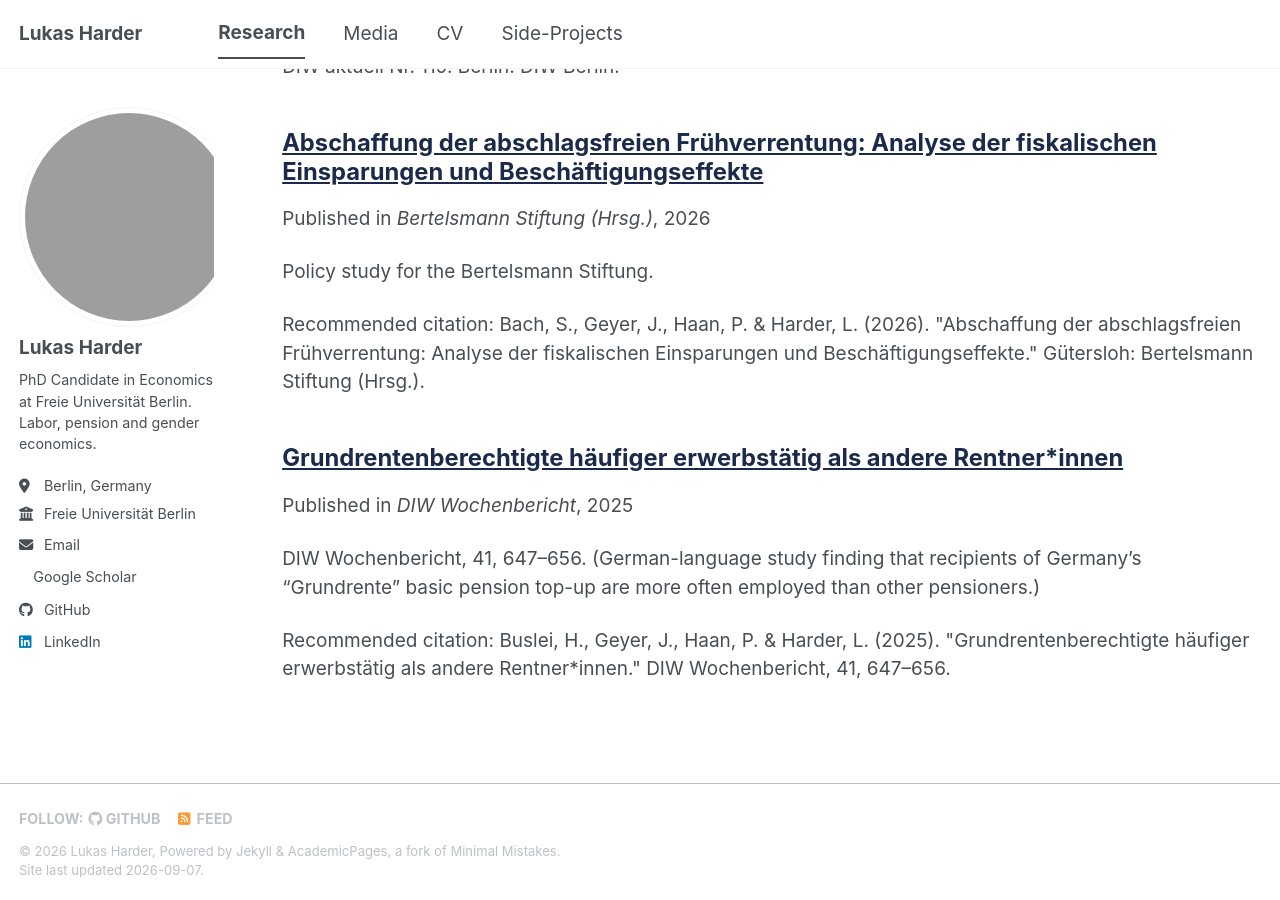
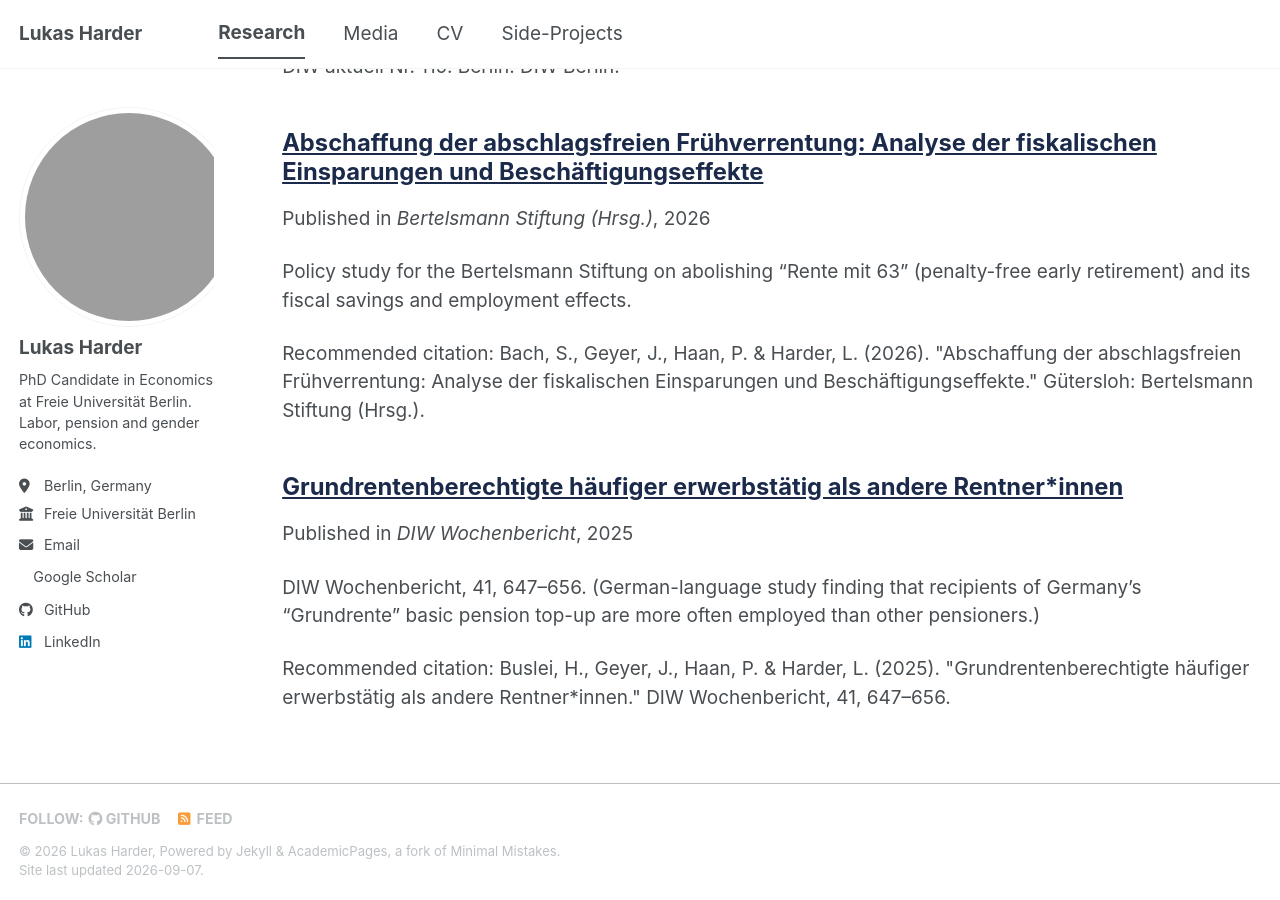
Before and after one commit to lukasharder/lukasharder.github.io, a Jekyll site: the page built from _pages/publications.html, in a window 1280 px wide and 900 px high, scrolled down 1466 px. Built offline with Jekyll 4.4.1, drawn with Linux system fonts in a browser that asks for light colours; a style sheet for code colours, icons or effects is not loaded.

Commit message:
Revise excerpt for clarity on early retirement analysis
Updated excerpt to provide more detail on the policy study's focus.

```diff
--- a/_publications/2026-abschaffung-fruehverrentung.md
+++ b/_publications/2026-abschaffung-fruehverrentung.md
@@ -3,7 +3,7 @@ title: "Abschaffung der abschlagsfreien Frühverrentung: Analyse der fiskalische
 collection: publications
 category: policy
 permalink: /publication/2026-abschaffung-fruehverrentung
-excerpt: 'Policy study for the Bertelsmann Stiftung.'
+excerpt: 'Policy study for the Bertelsmann Stiftung on abolishing "Rente mit 63" (penalty-free early retirement) and its fiscal savings and employment effects.'
 date: 2026-01-01
 venue: 'Bertelsmann Stiftung (Hrsg.)'
 citation: 'Bach, S., Geyer, J., Haan, P. &amp; Harder, L. (2026). &quot;Abschaffung der abschlagsfreien Frühverrentung: Analyse der fiskalischen Einsparungen und Beschäftigungseffekte.&quot; Gütersloh: Bertelsmann Stiftung (Hrsg.).'
```
